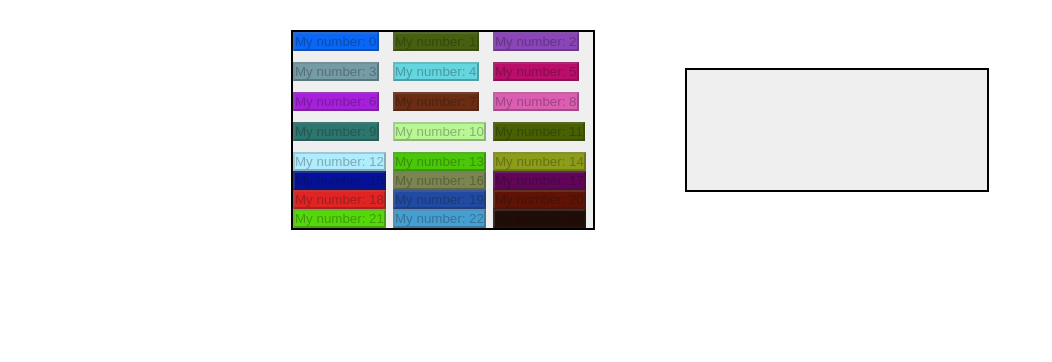
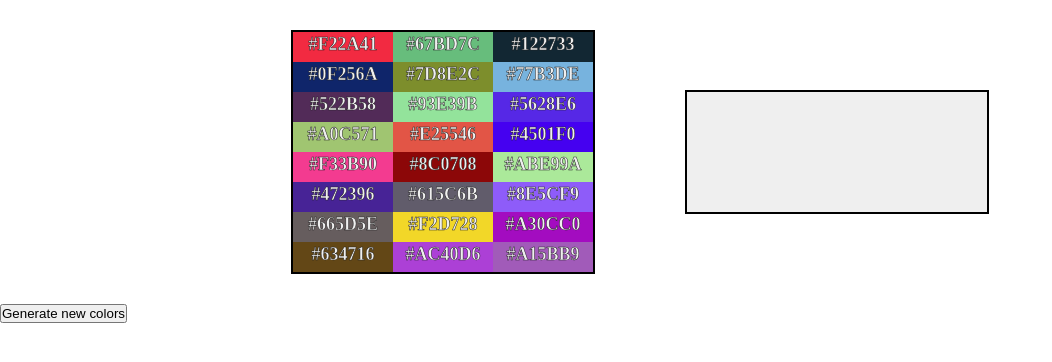
Before and after one commit to d6felix/dnd-gradient-background, a React app: page / in a window 1280 px wide. Shown: the top 362 px of the page, without its empty margins (0-1052 px from the left). Built offline with nearby package versions, Linux system fonts and the light colour scheme.

Commit message:
added button to generate new colorTable

```diff
--- a/src/App.tsx
+++ b/src/App.tsx
@@ -5,18 +5,18 @@ import "./App.scss";
 import DragElement from "./components/DragElement/DragElement";
 import DropArea from "./components/DropArea/DropArea";
 import Button from "./components/Button/Button";
-import { ColorsTable } from "./data/colors";
+import { generateColorsTable } from "./data/colors";
 import { useGradientColor } from "./utils/useGradientColor";
 
 const STORE_SIZE: number = 24;
-const CALC_SIZE: number = 12;
+const CALC_SIZE: number = 6;
 
 export const ItemTypes = {
     STORE: "STORE",
     CALC: "CALC",
 }
-type CalcButton = {
-    button: ReactNode;
+type ColorLabel = {
+    label: ReactNode;
 }
 
 export type Selected = {
@@ -25,31 +25,30 @@ export type Selected = {
 }
 
 export const App = () => {
-    let buttons: CalcButton[] = Array.from(Array(STORE_SIZE));
+    let labels: ColorLabel[] = Array.from(Array(STORE_SIZE));
     let storeZone = Array.from(Array(STORE_SIZE));
     let calcZone = Array.from(Array(CALC_SIZE));
     const [selected, setSelected] = useState<Selected[]>(Array.from(Array(STORE_SIZE)).map(
         (_, index) => { return { isSelected: false, position: index }; }
     ));
+    const [colorsTable, setColorsTable] = useState<string[]>(generateColorsTable());
     const [inputValue, setInputValue] = useState<string>("");
 
-    buttons = buttons.map((_, index) => {
-        const button =
+    labels = labels.map((_, index) => {
+        const label =
             (<DragElement
                 index={index}
                 type={selected[index].isSelected ? ItemTypes.CALC : ItemTypes.STORE}
                 key={index}
             >
-                <Button
-                    className={classNames("button", selected[index].isSelected && "button__selected")}
-                    onClick={() => setInputValue(inputValue + index)}
-                    disabled={!selected[index].isSelected}
-                    style={{ backgroundColor: ColorsTable[index] }}
+                <div
+                    className={classNames("color-label")}
+                    style={{ backgroundColor: colorsTable[index] }}
                 >
-                    My number: {index}
-                </Button >
+                    {colorsTable[index]}
+                </div >
             </DragElement >);
-        return ({ button });
+        return ({ label });
     });
 
     storeZone = storeZone.map((_, index) => {
@@ -57,7 +56,7 @@ export const App = () => {
 
         return (
             <DropArea type={ItemTypes.STORE} key={index} indexDropArea={index} selected={selected} setSelected={setSelected}>
-                {itemIndex !== -1 && !selected[itemIndex].isSelected && buttons[itemIndex].button}
+                {itemIndex !== -1 && !selected[itemIndex].isSelected && labels[itemIndex].label}
             </DropArea>
         );
     });
@@ -67,23 +66,25 @@ export const App = () => {
 
         return (
             <DropArea type={ItemTypes.CALC} key={index} indexDropArea={index} selected={selected} setSelected={setSelected}>
-                {itemIndex !== -1 && selected[itemIndex].isSelected && buttons[itemIndex].button}
+                {itemIndex !== -1 && selected[itemIndex].isSelected && labels[itemIndex].label}
             </DropArea>
         );
     });
 
 
-    document.getElementsByTagName("body")[0].style.background = useGradientColor(selected);
+    document.getElementsByTagName("body")[0].style.background = useGradientColor(selected, colorsTable);
     return (
+        <>
             <div className={classNames("wrapper")} >
                 <div className={classNames("container")}>
                     {storeZone}
                 </div>
-
                 <div className={classNames("container")}>
                     {calcZone}
                 </div >
             </div >
+            <Button onClick={() => { setColorsTable(generateColorsTable()) }}>Generate new colors</Button>
+        </>
     );
 }
 
--- a/src/data/colors.ts
+++ b/src/data/colors.ts
@@ -1,3 +1,5 @@
 import { getRandomColor } from "../utils/getRandomColor";
 
-export const ColorsTable = Array.from(Array(24)).map(() => getRandomColor());
+export const generateColorsTable = () => {
+    return Array.from(Array(24)).map(() => getRandomColor());
+}
--- a/src/utils/getRandomColor.ts
+++ b/src/utils/getRandomColor.ts
@@ -1,8 +1,8 @@
-export const getRandomColor = () => {
+export const getRandomColor = (): string => {
     const randomNumber = () => {
         const result = Math.floor(Math.random() * 256).toString(16);
         return result.length < 2 ? "0" + result : result;
     }
 
-    return "#" + randomNumber() + randomNumber() + randomNumber();
+    return ("#" + randomNumber() + randomNumber() + randomNumber()).toUpperCase();
 }
--- a/src/utils/useGradientColor.ts
+++ b/src/utils/useGradientColor.ts
@@ -1,14 +1,13 @@
 import { Selected } from "src/App";
-import { ColorsTable } from "../data/colors";
 import { useMemo } from "react";
 
-export const useGradientColor = (selected: Selected[]) => useMemo(() => {
+export const useGradientColor = (selected: Selected[], colorsTable: string[]): string => useMemo(() => {
     let selectedColors = selected.filter((item) => item.isSelected)
         .sort((a, b) => a.position - b.position)
         .reduce((result, item) => {
             const index = selected.findIndex(i => i.isSelected && i.position === item.position)
-            return result + ", " + ColorsTable[index];
+            return result + ", " + colorsTable[index];
         }, "");
 
     return `linear-gradient(90deg${selectedColors})`;
-}, [selected, ColorsTable]);
+}, [selected, colorsTable]);
```
Lines whose indentation alone changed are shown as unchanged.
